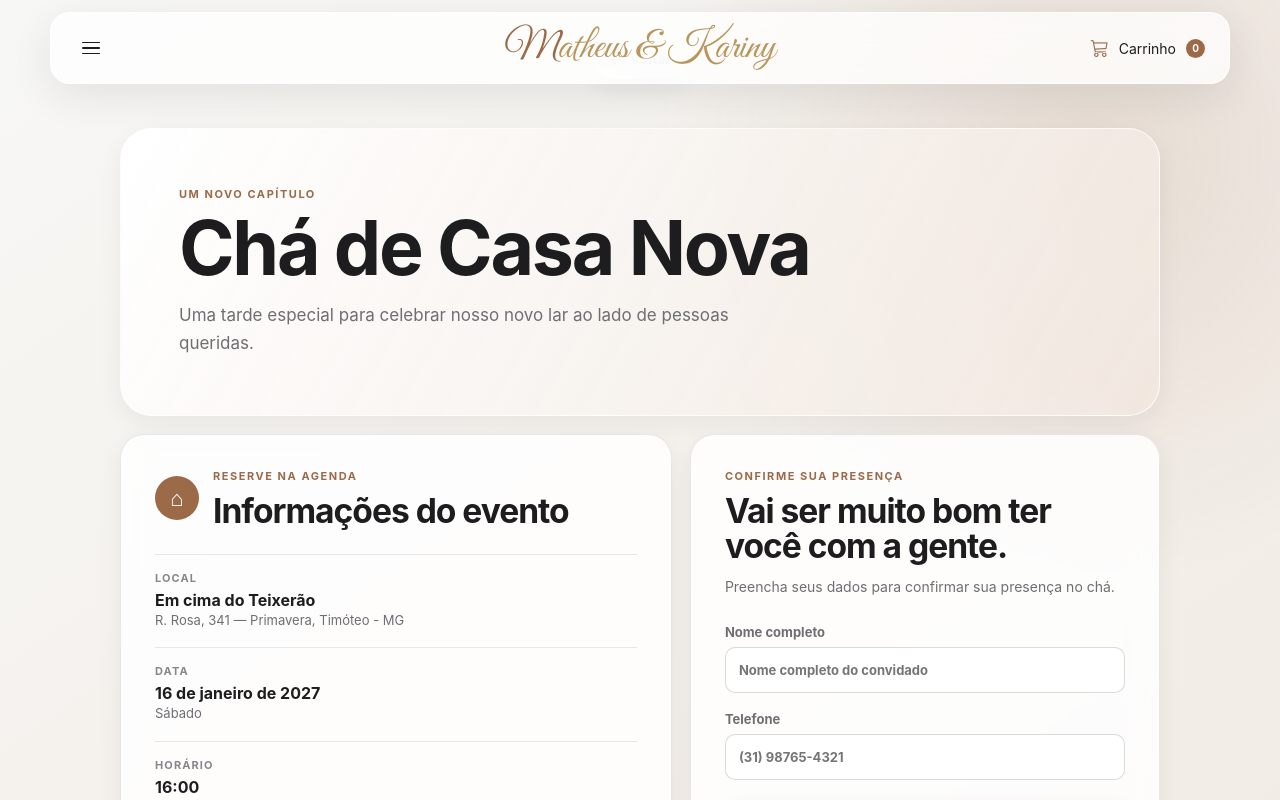
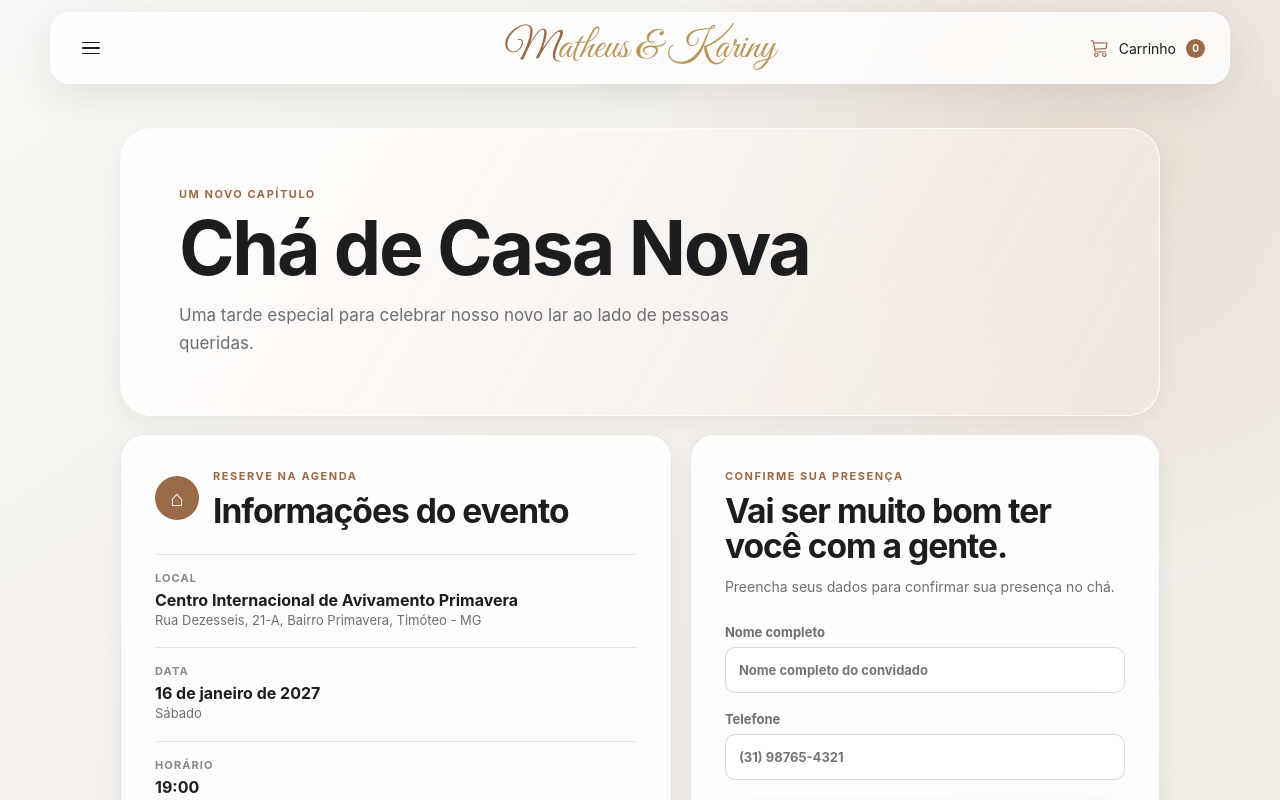
Before and after one commit to Matheus-Fernando-br/Casamento, a React (Vite) app in the folder FrontEnd/Casamento/: page /cha in a window 1280 px wide. Shown: the top 800 px of the page. Built offline with nearby package versions, Linux system fonts and the light colour scheme; no server answers.

Commit message:
Alteração local

```diff
--- a/FrontEnd/Casamento/src/pages/Cha.jsx
+++ b/FrontEnd/Casamento/src/pages/Cha.jsx
@@ -105,8 +105,8 @@ export default function Cha() {
               <div className="cha-event-details">
                 <div>
                   <span>Local</span>
-                  <strong>Em cima do Teixerão</strong>
-                  <p>R. Rosa, 341 — Primavera, Timóteo - MG</p>
+                  <strong>Centro Internacional de Avivamento Primavera</strong>
+                  <p>Rua Dezesseis, 21-A, Bairro Primavera, Timóteo - MG</p>
                 </div>
                 <div>
                   <span>Data</span>
@@ -115,22 +115,23 @@ export default function Cha() {
                 </div>
                 <div>
                   <span>Horário</span>
-                  <strong>16:00</strong>
+                  <strong>19:00</strong>
                   <p>Esperamos você com carinho</p>
                 </div>
               </div>
               <div className="cha-map-wrap">
                 <iframe
                   title="Mapa do local do Chá de Casa Nova"
-                  src="https://www.google.com/maps?q=R.%20Rosa,%20341,%20Primavera,%20Tim%C3%B3teo%20-%20MG&output=embed"
+                  src="https://www.google.com/maps?q=Igreja%20Centro%20Internacional%20De%20Avivamento%20Primavera&output=embed"
                   loading="lazy"
                   referrerPolicy="no-referrer-when-downgrade"
                   allowFullScreen
                 />
               </div>
+
               <a
                 className="cha-map-link"
-                href="https://www.google.com/maps/search/?api=1&query=R.%20Rosa,%20341,%20Primavera,%20Tim%C3%B3teo%20-%20MG"
+                href="https://www.google.com/maps/place/Igreja+Centro+Internacional+De+Avivamento+Primavera/@-19.5562952,-42.6400805,20.58z/data=!4m6!3m5!1s0xa55144a74795e1:0x6475bef37c560e0e!8m2!3d-19.556324!4d-42.6400854!16s%2Fg%2F11hbg8dd37"
                 target="_blank"
                 rel="noreferrer"
               >
```
